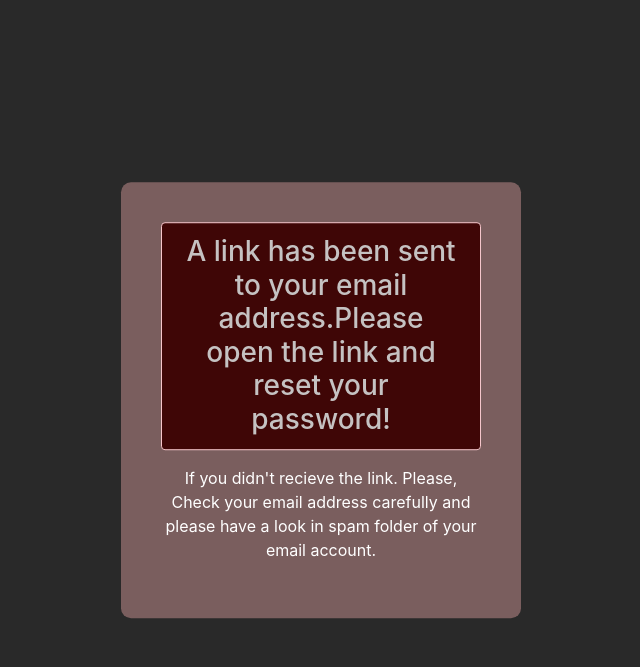
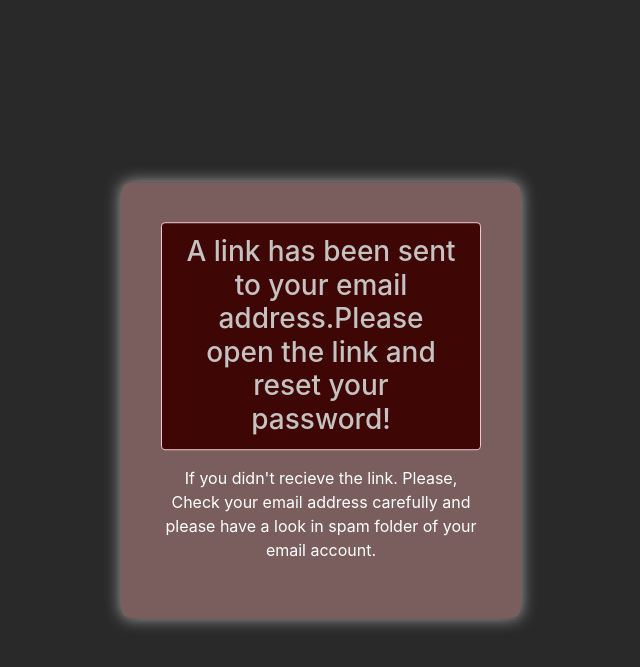
Before and after one commit to SudipAdh/Eccomerce-Django, a Django app: page /reset_password_sent/ in a window 1280 px wide. Shown: the top 667 px of the page, without its empty margins (319-959 px from the left). Run offline with Django 3.2, Linux system fonts and the light colour scheme; some libraries are stand-ins or nearby versions.

Commit message:
box-shadow donegit add static/css/accounts.cssgit add static/css/accounts.css

```diff
--- a/UROCSS/static/css/accounts.css
+++ b/UROCSS/static/css/accounts.css
@@ -114,6 +114,7 @@ body,
             box-sizing: rgba(0,0,0.6);
             background: rgba(177, 131, 131, 0.6);
             border-radius: 0.625rem;
+            box-shadow:hsl(0, 2%, 68%) 0 0 16px;
         }
         .alert{
             background-color: rgb(63, 6, 6);
```
